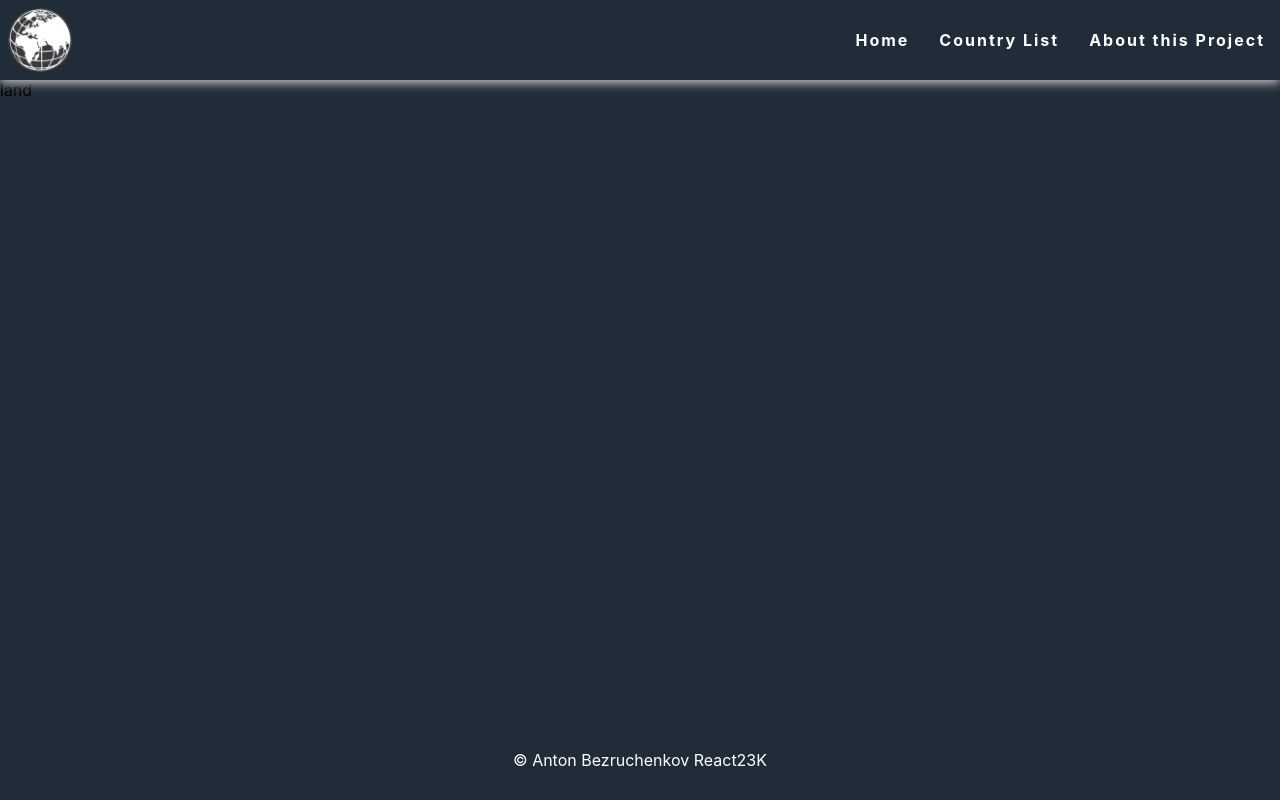
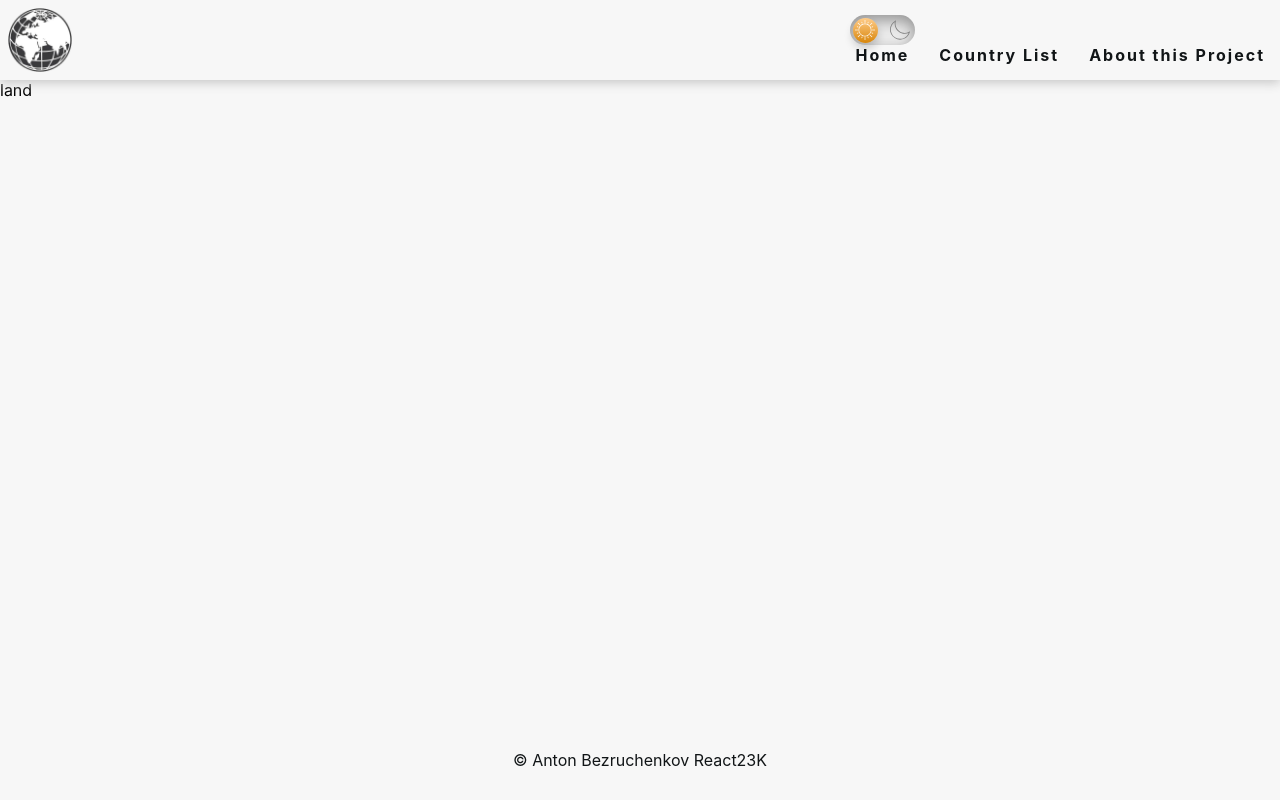
Before and after one commit to AntBezr/CountryApi, a React (Create React App) app: page / in a window 1280 px wide. Built offline with nearby package versions, Linux system fonts and the light colour scheme.

Commit message:
dark mode

```diff
--- a/src/App.css
+++ b/src/App.css
@@ -1,17 +1,17 @@
-.lightTheme {
+:root {
   --textColor: hsl(200, 15%, 8%);
 
-  --inputColor: hsl(0, 0%, 52%);
+  --inputColor: hsl(0, 0%, 100%);
 
-  --bgColor: hsl(0, 0%, 98%);
+  --bgColor: hsl(0, 0%, 97%);
 
   --elementsColor: hsl(0, 0%, 100%);
 }
 
-.darkTheme {
+[data-theme="dark"] {
   --textColor: hsl(0, 0%, 100%);
 
-  --inputColor: hsl(0, 0%, 52%);
+  --inputColor: hsl(0, 0%, 100%);
 
   --bgColor: hsl(207, 26%, 17%);
 
--- a/src/components/Card.module.css
+++ b/src/components/Card.module.css
@@ -3,14 +3,14 @@
   height: 470px;
   background-color: var(--elementsColor);
   margin: 11px;
-  box-shadow: 0px 2px 5px rgb(222, 222, 222);
+
+  color: var(--textColor);
 }
 
 .flagImg img {
   width: 100%;
   height: 200px;
   object-fit: cover;
-  box-shadow: 0px 2px 5px rgb(222, 222, 222);
 }
 
 .countryName {
--- /dev/null
+++ b/src/components/DarkMode/DarkMode.css
@@ -0,0 +1,68 @@
+.dark_mode {
+    margin-top: -20px;
+    margin-left: 10px;
+}
+
+.dark_mode_label {
+    width: 65px;
+    height: 30px;
+    position: relative;
+    display: block;
+    background: #ebebeb;
+    border-radius: 200px;
+    box-shadow: inset 0px 5px 15px rgba(0, 0, 0, 0.4),
+        inset 0px -5px 15px rgba(255, 255, 255, 0.4);
+    cursor: pointer;
+    transition: 0.3s;
+}
+.dark_mode_label:after {
+    content: "";
+    width: 25px;
+    height: 25px;
+    position: absolute;
+    top: 3px;
+    left: 3px;
+    background: linear-gradient(180deg, #ffcc89, #d8860b);
+    border-radius: 180px;
+    box-shadow: 0px 5px 10px rgba(0, 0, 0, 0.2);
+    transition: 0.3s;
+}
+.dark_mode_input {
+    width: 0;
+    height: 0;
+    visibility: hidden;
+}
+.dark_mode_input:checked + .dark_mode_label {
+    background: #242424;
+}
+.dark_mode_input:checked + .dark_mode_label:after {
+    left: 62px;
+    transform: translateX(-100%);
+    background: linear-gradient(180deg, #777, #3a3a3a);
+}
+.dark_mode_label:active:after {
+    width: 30px;
+}
+
+.dark_mode_label svg {
+    position: absolute;
+    width: 20px;
+    top: 5px;
+    z-index: 100;
+}
+.dark_mode_label svg.sun {
+    left: 5px;
+    fill: #fff;
+    transition: 0.3s;
+}
+.dark_mode_label svg.moon {
+    left: 40px;
+    fill: #7e7e7e;
+    transition: 0.3s;
+}
+.dark_mode_input:checked + .dark_mode_label svg.sun {
+    fill: #7e7e7e;
+}
+.dark_mode_input:checked + .dark_mode_label svg.moon {
+    fill: #fff;
+}
--- /dev/null
+++ b/src/components/DarkMode/DarkMode.js
@@ -0,0 +1,33 @@
+import React from "react";
+import { ReactComponent as Sun } from "./Sun.svg";
+import { ReactComponent as Moon } from "./Moon.svg";
+import "./DarkMode.css";
+
+const DarkMode = () => {
+    const setDarkMode = () => {
+        document.querySelector('body').setAttribute('data-theme', 'dark')
+    }
+    const setLightMode = () => {
+        document.querySelector('body').setAttribute('data-theme', 'light')
+    }
+    const toggleTheme = e => {
+        e.target.checked ? setDarkMode() : setLightMode()
+    }
+    return (
+        <div className='dark_mode'>
+            <input
+                className='dark_mode_input'
+                type='checkbox'
+                id='darkmode-toggle'
+                onChange={toggleTheme}
+
+            />
+            <label className='dark_mode_label' for='darkmode-toggle'>
+                <Sun />
+                <Moon />
+            </label>
+        </div>
+    );
+};
+
+export default DarkMode;
--- a/src/components/Header.jsx
+++ b/src/components/Header.jsx
@@ -1,6 +1,6 @@
 import React from 'react';
 import { NavLink, Link } from 'react-router-dom';
-
+import DarkMode from './DarkMode/DarkMode';
 import style from './Header.module.css'
 
 function Header(props) {
@@ -10,6 +10,7 @@ function Header(props) {
 
         <Link to='/' className={style.icon}></Link>
         <div className={style.menuItems}>
+          <DarkMode></DarkMode>
           <NavLink to='/' activeclassname={style.active}>Home</NavLink>
           <NavLink to='/list' activeclassname={style.active}>Country List</NavLink>
           <NavLink to='/about' activeclassname={style.active}>About this Project</NavLink>
--- a/src/pages/List.jsx
+++ b/src/pages/List.jsx
@@ -40,7 +40,12 @@ function List() {
     <div className={style.main}>
       <div className={style.template}>
         <div className={style.search}>
-          <input type="text" onChange={inputSearchHandler} />
+          <div className={style.searchWrapper}>
+            <button className={style.lens}><span class="material-symbols-outlined">
+              search
+            </span></button>
+            <input type="text" onChange={inputSearchHandler} placeholder='Search for a country...' />
+          </div>
           <select name="region" id="region" onChange={regionSearchHandler}>
             <option value="" defaultValue>All</option>
             <option value="Africa">Africa</option>
--- a/src/pages/style/CountryPage.module.css
+++ b/src/pages/style/CountryPage.module.css
@@ -1,6 +1,7 @@
 .main {
   min-height: 80vh;
   background-color: var(--bgColor);
+  color: var(--textColor);
 }
 
 .aboutCountry {
--- a/src/pages/style/List.module.css
+++ b/src/pages/style/List.module.css
@@ -28,9 +28,30 @@
 select {
   width: 160px;
   margin: 16px;
-  font-size: 14px;
+  font-size: 18px;
   padding: 8px;
-  border-radius: 0;
-  border-color: var(--elementsColor);
-  box-shadow: 0px 3px 10px rgb(199, 199, 199);
+  border: 0px;
 }
+
+.searchWrapper {
+  background-color: var(--inputColor);
+  width: 350px;
+  height: 40px;
+  display: flex;
+  flex-direction: row;
+  justify-content: flex-start;
+  align-items: center;
+
+}
+
+.lens {
+  background-color: var(--inputColor);
+  border: 0;
+}
+
+input {
+  font-size: 18px;
+  border: 0px;
+  height: 40px;
+  width: 300px;
+}
```
Also changed, not shown: src/components/DarkMode/Moon.svg (added), src/components/DarkMode/Sun.svg (added).
